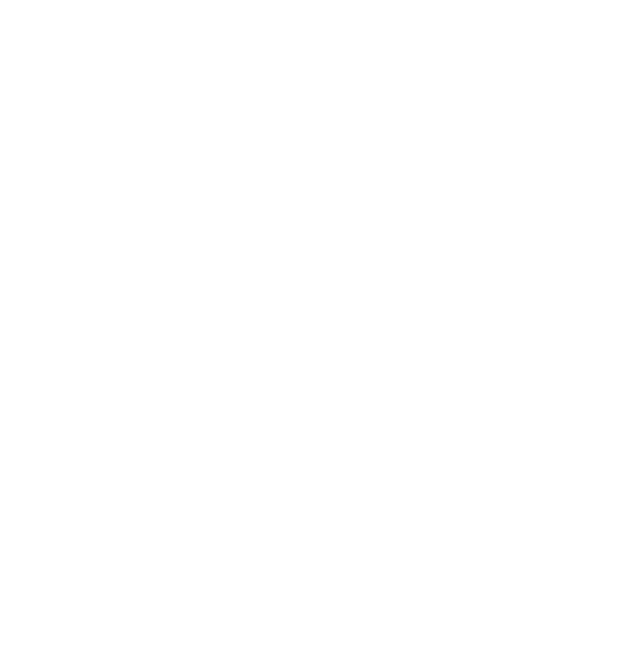
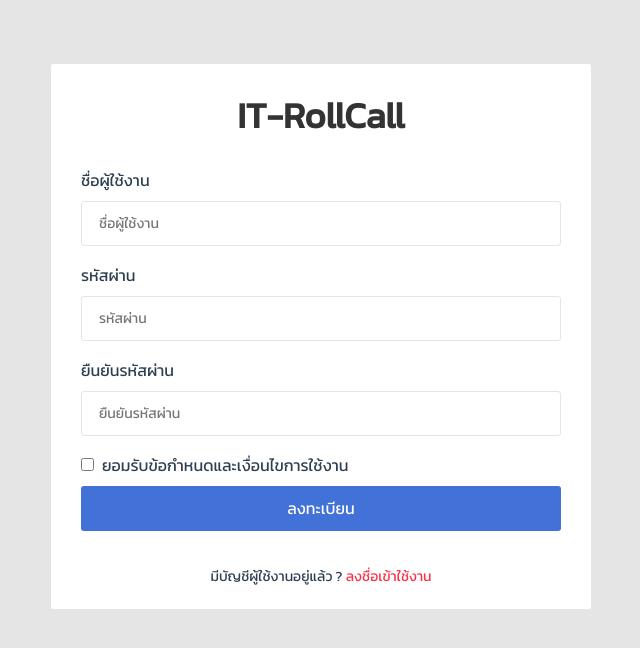
Before and after one commit to n0uur/non-touch-roll-call, a Vue app in the folder roll-call-web/: page /Auth/Register in a window 1280 px wide. Shown: the top 648 px of the page, without its empty margins (319-959 px from the left). Built offline with nearby package versions, Linux system fonts and the light colour scheme.

Commit message:
port Register template to main project

```diff
--- /dev/null
+++ b/roll-call-web/src/components/Auth/Register.vue
@@ -0,0 +1,154 @@
+<template>
+    <div class="page-wrapper">
+        <div class="page-content--bge5">
+            <div class="container">
+                <div class="login-wrap">
+                    <div class="login-content">
+                        <div class="login-logo">
+                            <a href="#" alt="god">
+                                <h1>IT-RollCall</h1>
+                            </a>
+                        </div>
+                        <div class="login-form">
+                            <form action="" method="post">
+                                <div class="form-group">
+                                    <label>ชื่อผู้ใช้งาน</label>
+                                    <input v-model="form.login_username" class="au-input au-input--full" id="usr" type="text" name="username" placeholder="ชื่อผู้ใช้งาน">
+                                </div>
+                                <div class="form-group">
+                                    <label>รหัสผ่าน</label>
+                                    <input v-model="form.login_password" type="password" id="psw" name="password" pattern="(?=.*\d)(?=.*[a-z])(?=.*[A-Z]).{8,}" class="au-input au-input--full" placeholder="รหัสผ่าน">
+                                </div>
+                                <div v-if="form.login_password">
+                                    <h3>รหัสผ่านต้องเป็นไปตามข้อกำหนดนี้:</h3>
+                                    <p id="letter" v-bind:class="{'invalid':!statusPasswordLowercase, 'valid':statusPasswordLowercase}">ตัวอักษร <b>ภาษาอังกฤษตัวเล็ก</b> อย่างน้อย1ตัว</p>
+                                    <p id="capital" v-bind:class="{'invalid':!statusPasswordUppercase, 'valid':statusPasswordUppercase}">ตัวอักษร <b>ภาษาอังกฤษตัวใหญ่</b> อย่างน้อย1ตัว</p>
+                                    <p id="number" v-bind:class="{'invalid':!statusPasswordNumberic, 'valid':statusPasswordNumberic}">ตัวเลข <b>อย่างน้อย1ตัว</b></p>
+                                    <p id="length" v-bind:class="{'invalid':!statusPasswordLength, 'valid':statusPasswordLength}">รหัสผ่านต้องมีความยาวอย่างน้อย <b>8 ตัว</b></p>
+                                </div>
+                                <div class="form-group">
+                                    <label>ยืนยันรหัสผ่าน</label>
+                                    <input v-model="form.login_repassword" class="au-input au-input--full" type="password" id="conpsw" name="conpass" placeholder="ยืนยันรหัสผ่าน">
+                                    <div v-if="form.login_repassword">
+                                      <div v-if="form.login_password == form.login_repassword">
+                                        <p style="color: green">รหัสผ่านตรงกัน <i class="fas fa-check"></i></p>
+                                      </div>
+                                      <div v-else>
+                                        <p style="color: red">รหัสผ่านไม่ตรงกัน <i class="fas fa-times"></i></p>
+                                      </div>
+                                    </div>
+                                </div>
+                                <div class="login-checkbox">
+                                    <label>
+                                        <input type="checkbox" id="checkbx" name="agree">ยอมรับ<a @click="$bvModal.hide('bv-modal-example')">ข้อกำหนดและเงื่อนไขการใช้งาน</a>
+                                        <b-modal id="bv-modal-example" hide-footer>
+                                        <template v-slot:modal-title>
+                                            Using <code>$bvModal</code> Methods
+                                        </template>
+                                        <div class="d-block text-center">
+                                            <h3>Hello From This Modal!</h3>
+                                        </div>
+                                        <b-button class="mt-3" block @click="$bvModal.hide('bv-modal-example')">Close Me</b-button>
+                                        </b-modal>
+                                    </label>
+                                </div>
+                                <button type="button" class="au-btn au-btn--block au-btn--blue m-b-20">ลงทะเบียน</button>
+                            </form>
+                            <div class="register-link">
+                                <p>
+                                    มีบัญชีผู้ใช้งานอยู่แล้ว ?
+                                    <router-link to="login">ลงชื่อเข้าใช้งาน</router-link>
+                                </p>
+                            </div>
+                        </div>
+                    </div>
+                </div>
+            </div>
+        </div>
+    </div>
+</template>
+
+<script>
+export default {
+  mounted () {
+  },
+  data () {
+    return {
+      form: {
+        login_username: '',
+        login_password: '',
+        login_repassword: '',
+      }
+    }
+  },
+  methods: {
+  },
+  computed: {
+    statusPasswordLowercase: function () {
+      return this.form.login_password.match(/[a-z]/g)
+    },
+    statusPasswordUppercase: function () {
+      return this.form.login_password.match(/[A-Z]/g)
+    },
+    statusPasswordNumberic: function () {
+      return this.form.login_password.match(/[0-9]/g)
+    },
+     statusPasswordLength: function () {
+      return this.form.login_password.length >= 8
+    }
+  }
+}
+</script>
+
+<style>
+
+input {
+    width: auto;
+    padding: auto;
+    border: 1px solid #ccc;
+    border-radius: 6px;
+    box-sizing: border-box;
+    margin-top: 0px;
+    margin-bottom: 0px;
+}
+
+.container {
+    background-color: #ffffff00;
+    padding: auto;
+}
+
+#message {
+    display:none;
+    background: #ffffff00;
+    color: #000;
+    position: relative;
+    padding: 0px 10px;
+    margin-top: 0px;
+}
+
+#message p {
+    padding: auto;
+    font-size: 18px;
+}
+
+.valid {
+    color: green;
+}
+
+.valid:before {
+    position: relative;
+    left: auto;
+    content: "✔   ";
+}
+
+.invalid {
+    color: red;
+}
+
+.invalid:before {
+    position: relative;
+    left: auto;
+    content: "✖   ";
+}
+
+</style>
--- a/roll-call-web/src/router.js
+++ b/roll-call-web/src/router.js
@@ -39,7 +39,7 @@ const router = new Router({
         {
           path: 'Register',
           name: 'Register',
-          // component: () => import('@/components/Auth/Register'),
+          component: () => import('@/components/Auth/Register'),
           meta: {
             title: 'สมัครสมาชิก',
             requiredAuth: false,
```
